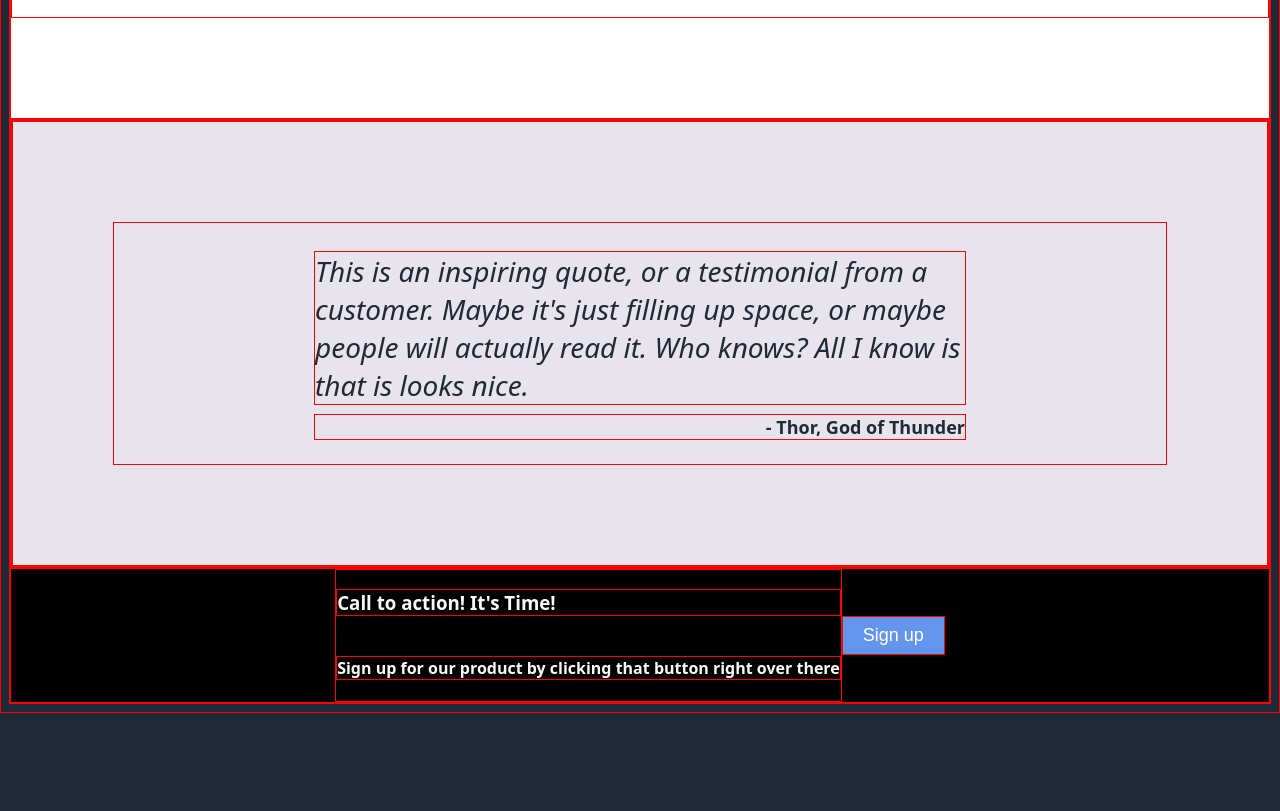
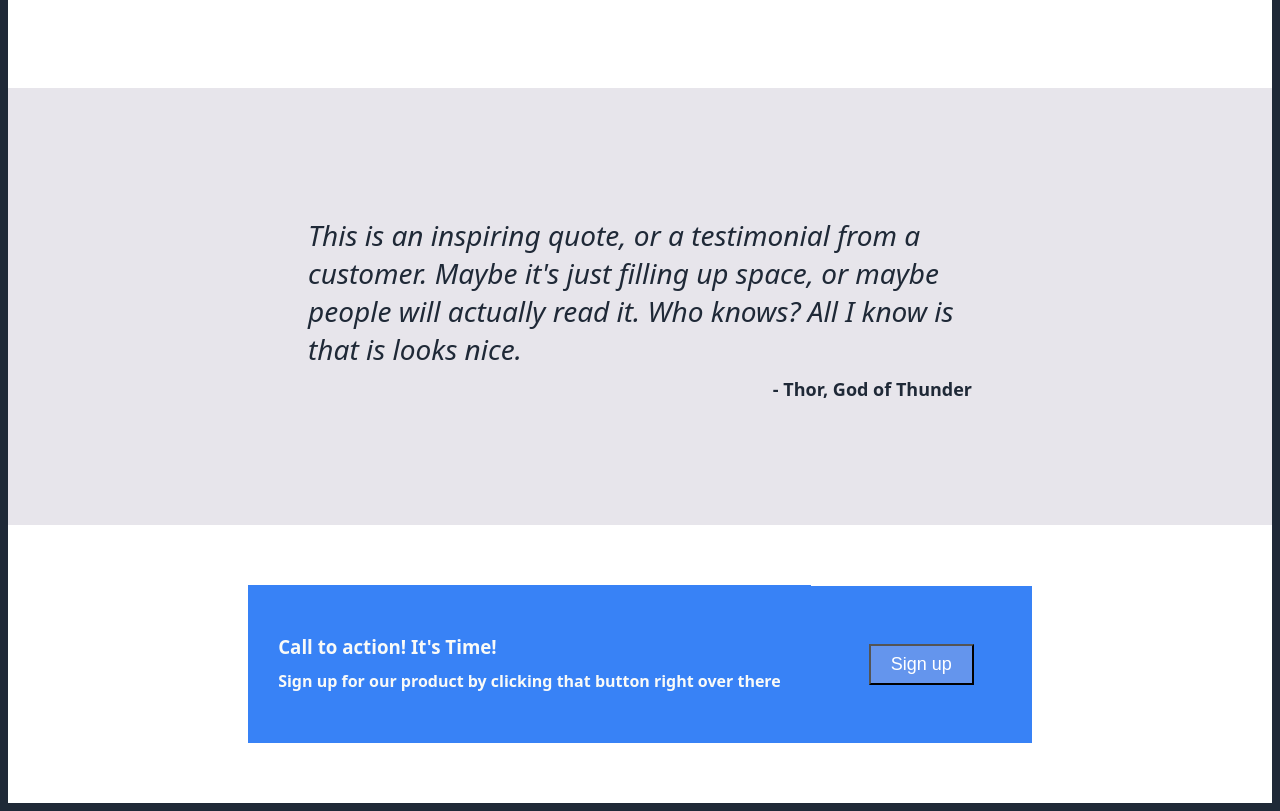
Before and after one commit to Skensy/my-first-website, a plain HTML site: page index.html in a window 1280 px wide. Shown: the part 932-1743 px from the top of the page. Before the commit the page ends 1645 px from the top, so only its background shows below. Drawn offline with Linux system fonts and the light colour scheme.

Commit message:
changed pre-footer, added some classes

```diff
--- a/index.html
+++ b/index.html
@@ -88,10 +88,14 @@
 
     <div class="footer-row-div">
         <div class="flex-col">
-            <h3>Call to action! It's Time!</h3>
+            <h3 style="margin-bottom: -10px;">Call to action! It's Time!</h3>
             <h4>Sign up for our product by clicking that button right over there</h4>
         </div>
-        <button class="flex-row">Sign up</button>
+        <div class="flex-col-1">
+            <div style="display: flex; flex-direction: row;">
+            <button class="button-foot">Sign up</button>
+            </div>
+        </div>
     </div>
 
 
--- a/styles.css
+++ b/styles.css
@@ -1,5 +1,4 @@
 * {
-    border: 1px red solid;
  }
 
 
@@ -208,8 +207,10 @@ button {
     display: flex;
     flex-direction: row;
     justify-content: center;
+    flex-wrap: wrap;
     align-items: center;
-    background-color: black;
+    background-color: white;
+    padding: 60px;
 }
 
 .footer-col-button {
@@ -235,11 +236,27 @@ button {
 .flex-row {
     display: flex;
     flex-direction: row;
-    height: min-content;
+    height: auto;
+    background-color: #3882f6;
+    align-items: stretch;
 }
 
 .flex-col {
     display: flex;
     flex-direction: column;
     justify-content: center;
+    background-color: #3882f6;
+    padding: 30px;
 }
+
+
+.flex-col-1 {
+    display: flex;
+    flex-direction: column;
+    justify-content: center;
+    background-color: #3882f6;
+    padding: 58px;
+}
+
+.button-foot {
+}
```
Lines whose indentation alone changed are shown as unchanged.
